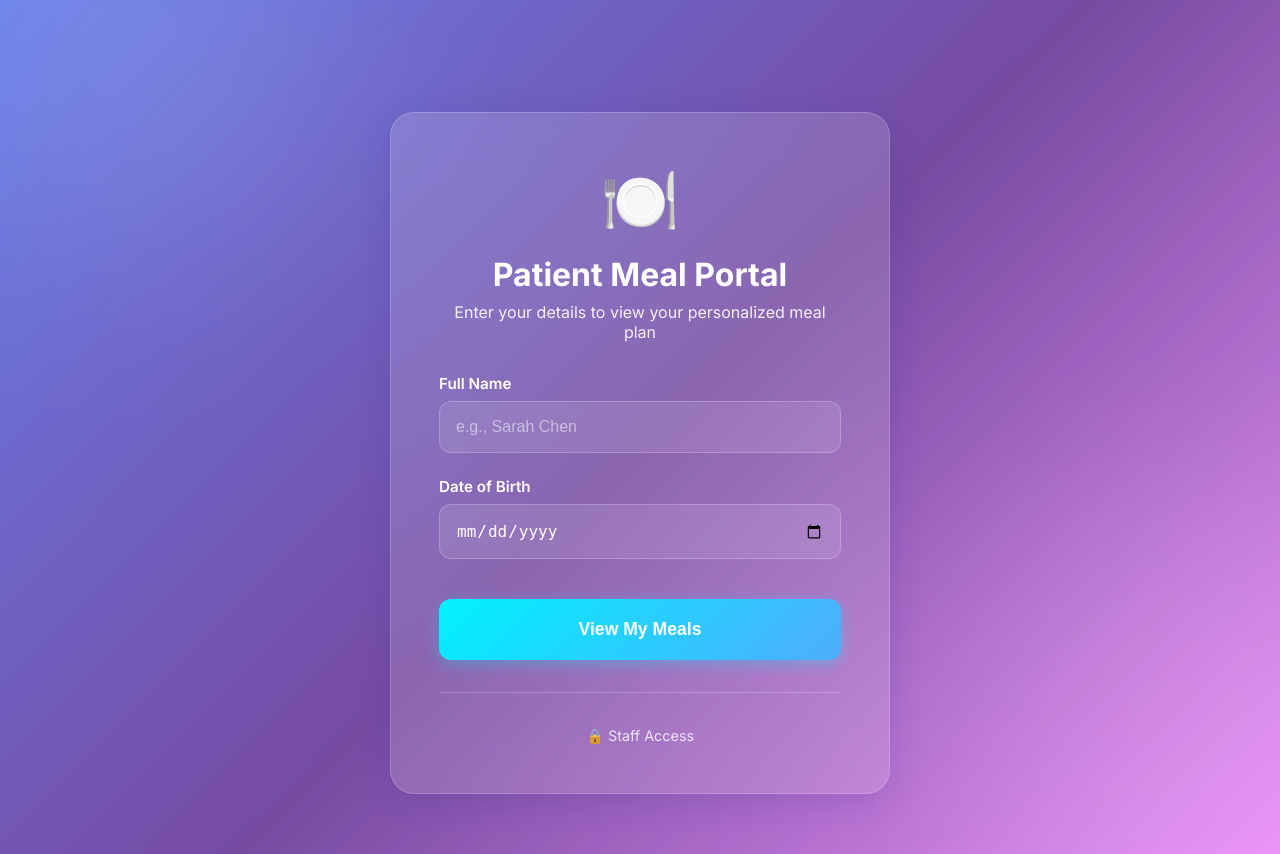
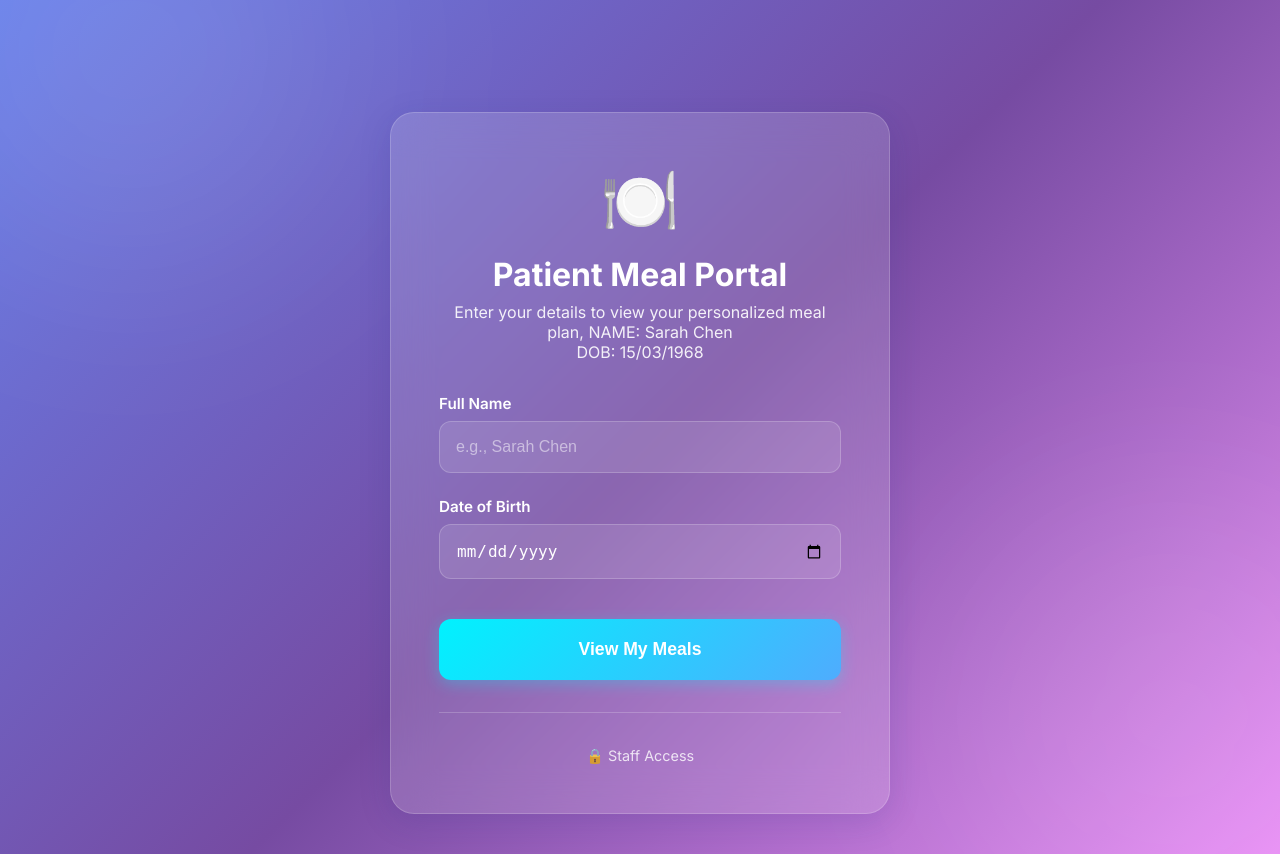
Before and after one commit to Wayasay/dakariw-hospital, a Flask app: page /patient-login in a window 1280 px wide. Shown: the top 854 px of the page. Run offline with Flask 3, Linux system fonts and the light colour scheme.

Commit message:
Update patient login message with user details

```diff
--- a/templates/patient_login.html
+++ b/templates/patient_login.html
@@ -84,7 +84,7 @@
                 <div class="login-header">
                     <div class="login-icon">🍽️</div>
                     <h1>Patient Meal Portal</h1>
-                    <p>Enter your details to view your personalized meal plan</p>
+                    <p>Enter your details to view your personalized meal plan, NAME: Sarah Chen <br> DOB: 15/03/1968</p>
                 </div>
 
                 <div id="errorMessage" class="error-message"></div>
```
